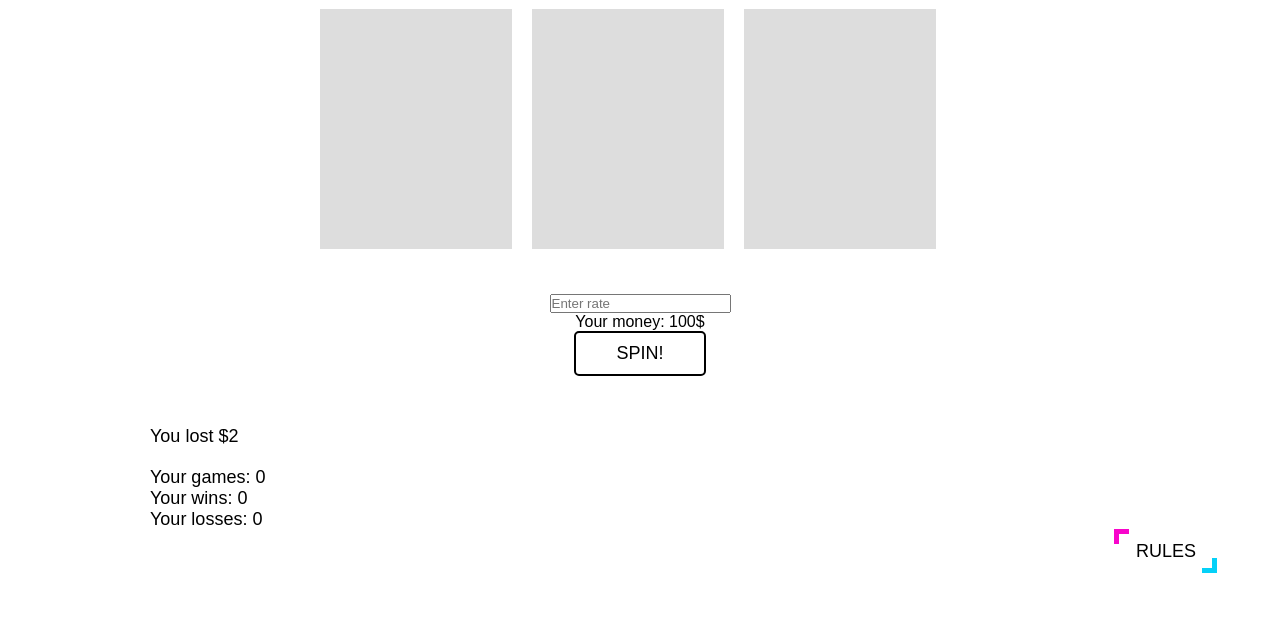
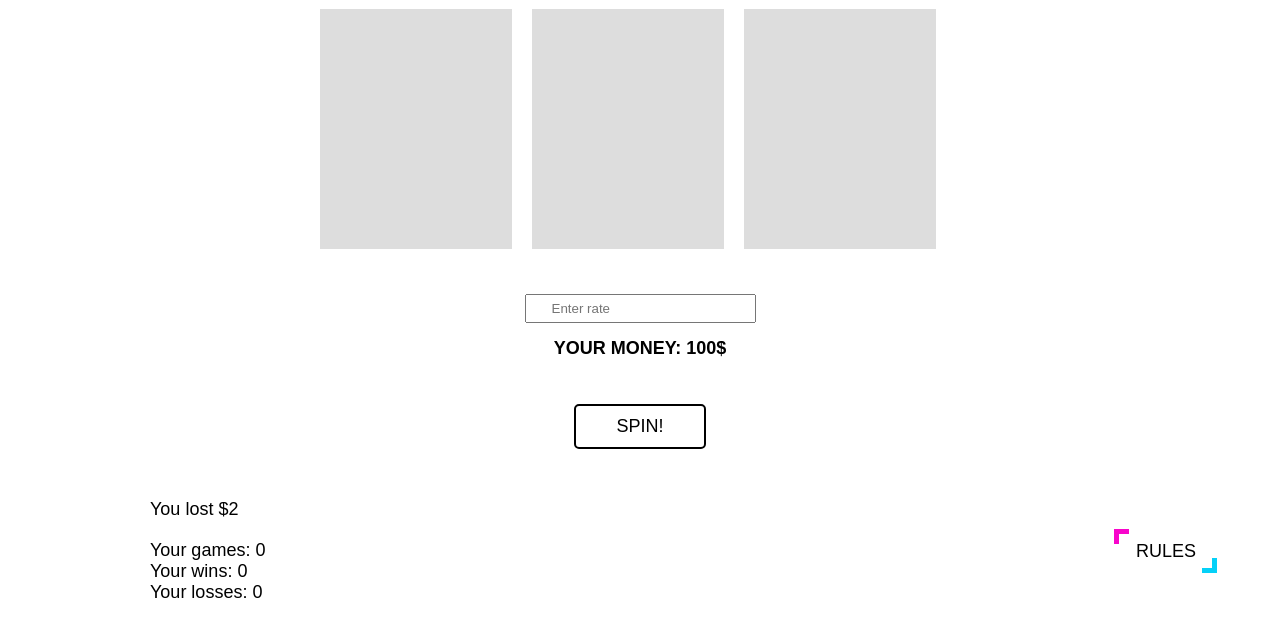
Before and after one commit to KamilKonopski/one-armed-bandit, a website: page index.html in a window 1280 px wide. Shown: the part 108-744 px from the top of the page. Drawn offline with Linux system fonts and the light colour scheme.

Commit message:
add styles for input and money span

```diff
--- a/css/style.css
+++ b/css/style.css
@@ -34,6 +34,19 @@ html {
     flex-basis: 30%;
     height: 30vh;
     background-color: #ddd;
+}
+
+.rate {
+    padding: 5px 25px;
+    margin-bottom: 15px;
+
+}
+
+.your-money {
+    margin-bottom: 45px;
+    font-size: 18px;
+    font-weight: bold;
+    text-transform: uppercase;
 }
 
 #spin-btn {
```
